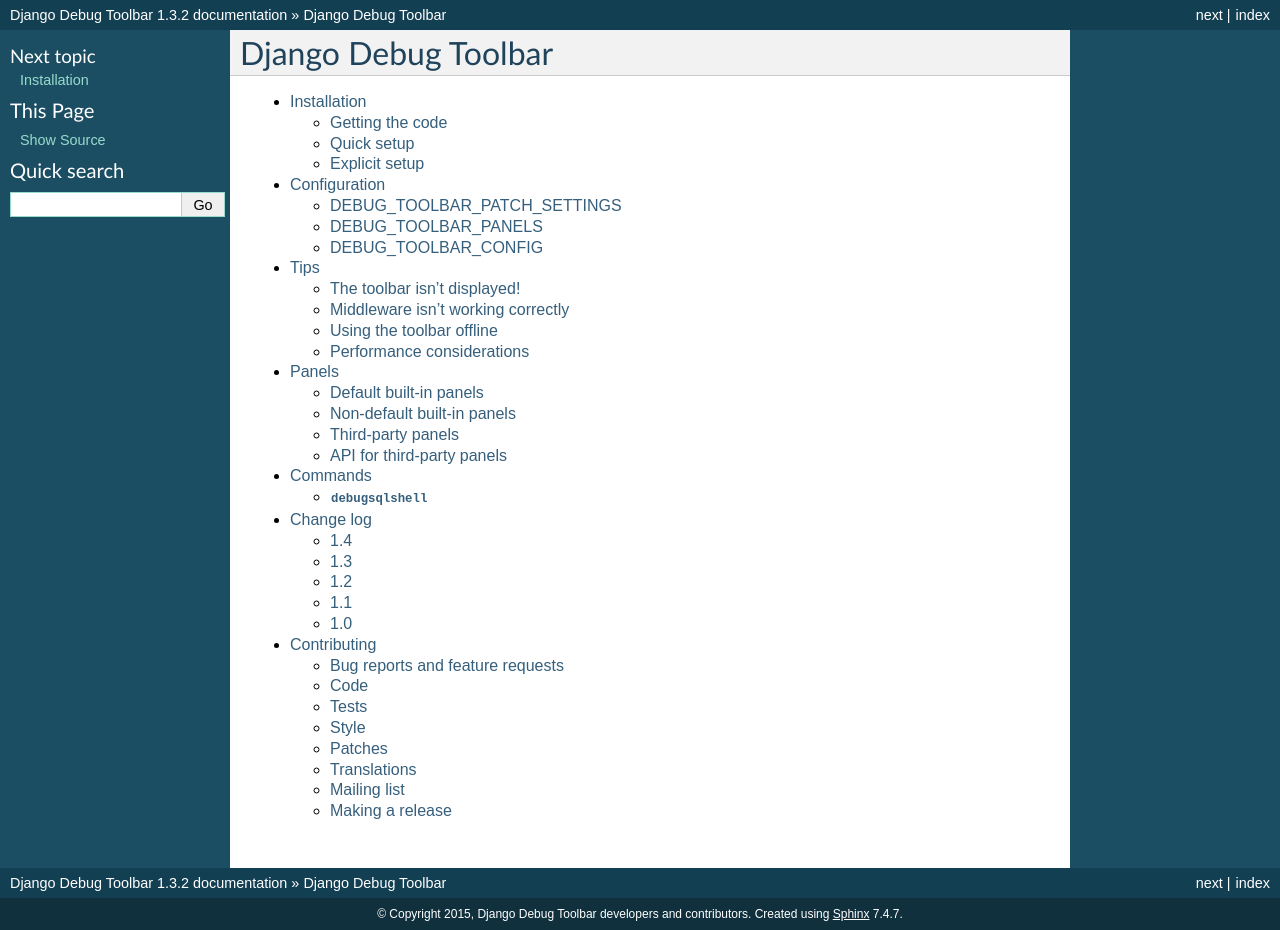
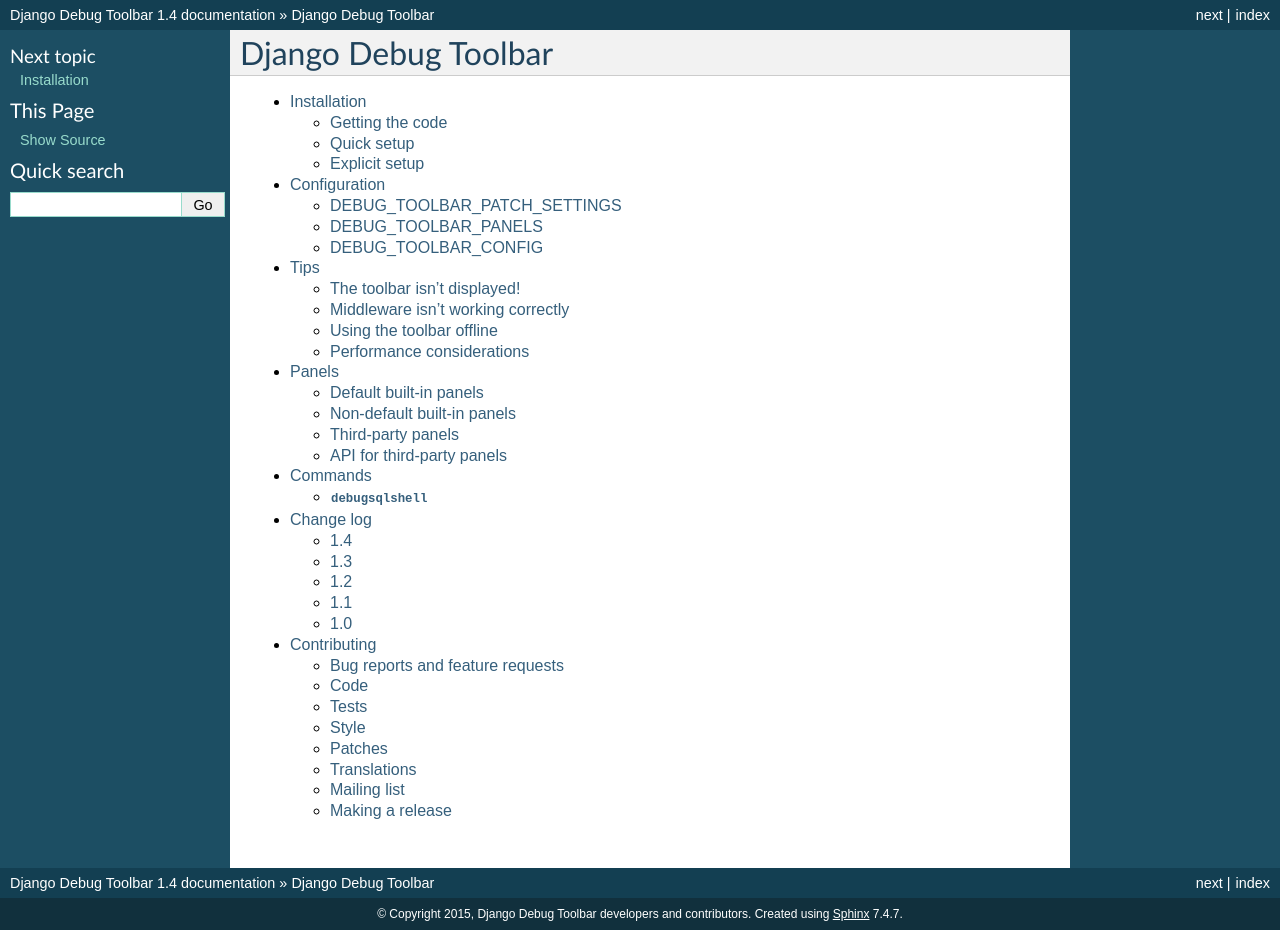
Before and after one commit to jazzband/django-debug-toolbar, a Sphinx documentation site: the page built from docs/index.rst, in a window 1280 px wide. Built offline with Sphinx 7.4.7, drawn with Linux system fonts in a browser that asks for light colours.

Commit message:
Bump version number.

```diff
--- a/README.rst
+++ b/README.rst
@@ -19,10 +19,7 @@
 In addition to the built-in panels, a number of third-party panels are
 contributed by the community.
 
-The current version of the Debug Toolbar is 1.3.2. It works on Django 1.4 to 1.8.
-
-If you're using Django 1.4, you will need Django ≥ 1.4.2 and Python ≥ 2.6.5.
-If you're using Django ≥ 1.5, there aren't any restrictions.
+The current version of the Debug Toolbar is 1.4. It works on Django ≥ 1.7.
 
 Documentation, including installation and configuration instructions, is
 available at http://django-debug-toolbar.readthedocs.org/.
--- a/docs/conf.py
+++ b/docs/conf.py
@@ -59,9 +59,9 @@
 # built documents.
 #
 # The short X.Y version.
-version = '1.3'
+version = '1.4'
 # The full version, including alpha/beta/rc tags.
-release = '1.3.2'
+release = '1.4'
 
 # The language for content autogenerated by Sphinx. Refer to documentation
 # for a list of supported languages.
--- a/setup.py
+++ b/setup.py
@@ -4,7 +4,7 @@
 
 setup(
     name='django-debug-toolbar',
-    version='1.3.2',
+    version='1.4',
     description='A configurable set of panels that display various debug '
                 'information about the current request/response.',
     long_description=open('README.rst', encoding='utf-8').read(),
```
